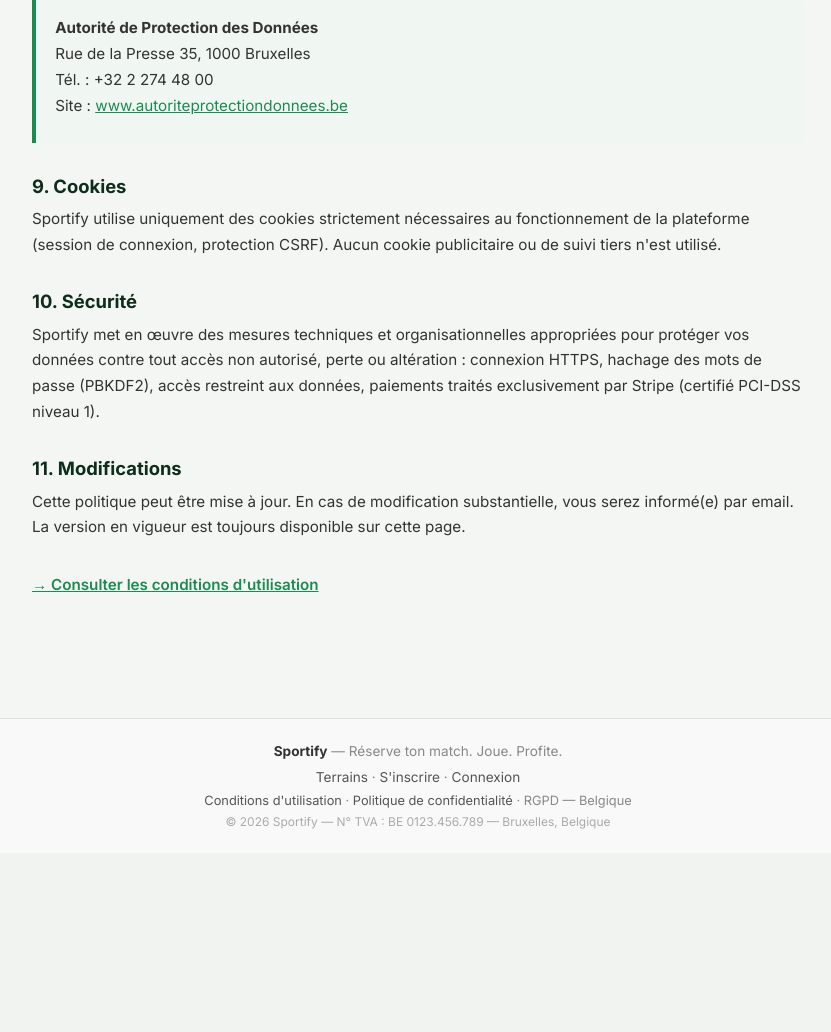
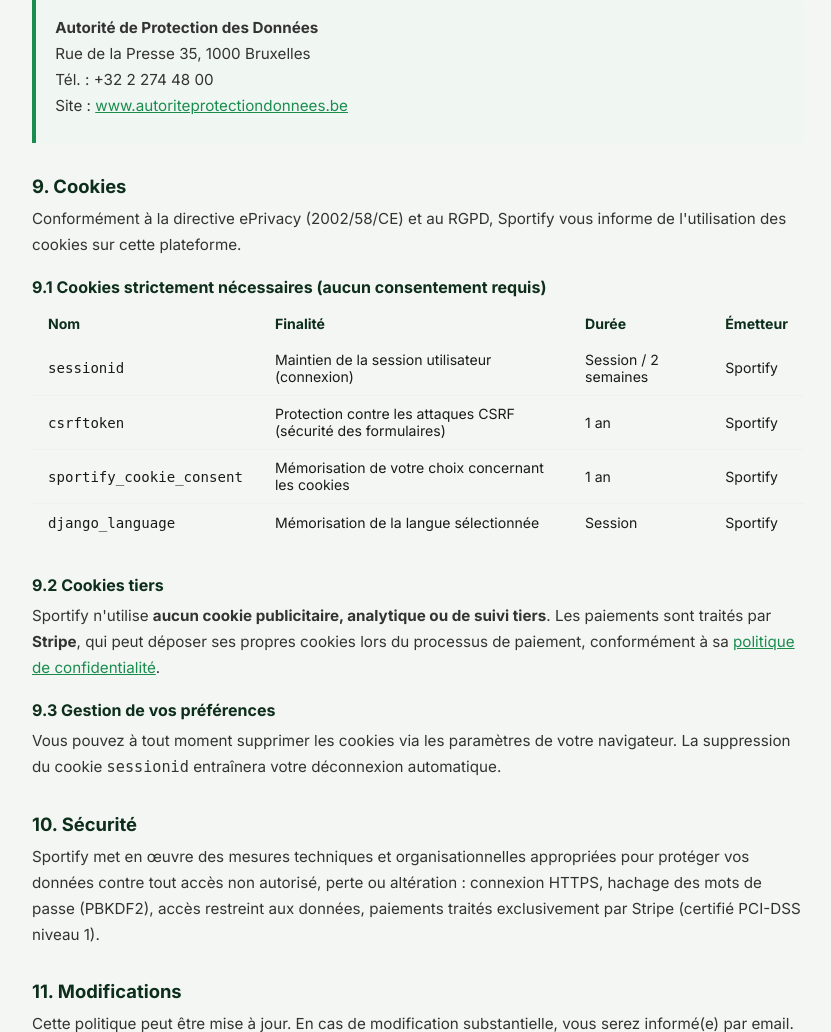
Before and after one commit to Morad-eh/sportify, a Django app: template gestion/templates/gestion/confidentialite.html in a window 1280 px wide. Shown: the part 2366-3398 px from the top of the page, without its empty margins (222-1053 px from the left). Before the commit the page ends 3195 px from the top, so only its background shows below. Run offline with Django 3.2, Linux system fonts and the light colour scheme; the template is opened without the code that fills it, so the values that code supplies are empty.

Commit message:
rgpd : section cookies complète dans la politique de confidentialité

```diff
--- a/gestion/templates/gestion/confidentialite.html
+++ b/gestion/templates/gestion/confidentialite.html
@@ -114,7 +114,53 @@
     </div>
 
     <h2>9. Cookies</h2>
-    <p>Sportify utilise uniquement des cookies strictement nécessaires au fonctionnement de la plateforme (session de connexion, protection CSRF). Aucun cookie publicitaire ou de suivi tiers n'est utilisé.</p>
+    <p>Conformément à la directive ePrivacy (2002/58/CE) et au RGPD, Sportify vous informe de l'utilisation des cookies sur cette plateforme.</p>
+
+    <h3 style="font-size:1rem; font-weight:700; color:var(--vert-nuit); margin:1.2rem 0 0.5rem;">9.1 Cookies strictement nécessaires (aucun consentement requis)</h3>
+    <div style="overflow-x:auto;">
+    <table style="width:100%; border-collapse:collapse; font-size:0.88rem; margin-bottom:1rem;">
+        <thead>
+            <tr style="background:var(--gris-clair);">
+                <th style="padding:0.6rem 1rem; text-align:left; font-weight:700; color:var(--vert-nuit);">Nom</th>
+                <th style="padding:0.6rem 1rem; text-align:left; font-weight:700; color:var(--vert-nuit);">Finalité</th>
+                <th style="padding:0.6rem 1rem; text-align:left; font-weight:700; color:var(--vert-nuit);">Durée</th>
+                <th style="padding:0.6rem 1rem; text-align:left; font-weight:700; color:var(--vert-nuit);">Émetteur</th>
+            </tr>
+        </thead>
+        <tbody>
+            <tr style="border-bottom:1px solid #f0f0f0;">
+                <td style="padding:0.6rem 1rem;"><code>sessionid</code></td>
+                <td style="padding:0.6rem 1rem;">Maintien de la session utilisateur (connexion)</td>
+                <td style="padding:0.6rem 1rem;">Session / 2 semaines</td>
+                <td style="padding:0.6rem 1rem;">Sportify</td>
+            </tr>
+            <tr style="border-bottom:1px solid #f0f0f0;">
+                <td style="padding:0.6rem 1rem;"><code>csrftoken</code></td>
+                <td style="padding:0.6rem 1rem;">Protection contre les attaques CSRF (sécurité des formulaires)</td>
+                <td style="padding:0.6rem 1rem;">1 an</td>
+                <td style="padding:0.6rem 1rem;">Sportify</td>
+            </tr>
+            <tr style="border-bottom:1px solid #f0f0f0;">
+                <td style="padding:0.6rem 1rem;"><code>sportify_cookie_consent</code></td>
+                <td style="padding:0.6rem 1rem;">Mémorisation de votre choix concernant les cookies</td>
+                <td style="padding:0.6rem 1rem;">1 an</td>
+                <td style="padding:0.6rem 1rem;">Sportify</td>
+            </tr>
+            <tr>
+                <td style="padding:0.6rem 1rem;"><code>django_language</code></td>
+                <td style="padding:0.6rem 1rem;">Mémorisation de la langue sélectionnée</td>
+                <td style="padding:0.6rem 1rem;">Session</td>
+                <td style="padding:0.6rem 1rem;">Sportify</td>
+            </tr>
+        </tbody>
+    </table>
+    </div>
+
+    <h3 style="font-size:1rem; font-weight:700; color:var(--vert-nuit); margin:1.2rem 0 0.5rem;">9.2 Cookies tiers</h3>
+    <p>Sportify n'utilise <strong>aucun cookie publicitaire, analytique ou de suivi tiers</strong>. Les paiements sont traités par <strong>Stripe</strong>, qui peut déposer ses propres cookies lors du processus de paiement, conformément à sa <a href="https://stripe.com/fr-be/privacy" target="_blank" style="color:var(--vert-gazon);">politique de confidentialité</a>.</p>
+
+    <h3 style="font-size:1rem; font-weight:700; color:var(--vert-nuit); margin:1.2rem 0 0.5rem;">9.3 Gestion de vos préférences</h3>
+    <p>Vous pouvez à tout moment supprimer les cookies via les paramètres de votre navigateur. La suppression du cookie <code>sessionid</code> entraînera votre déconnexion automatique.</p>
 
     <h2>10. Sécurité</h2>
     <p>Sportify met en œuvre des mesures techniques et organisationnelles appropriées pour protéger vos données contre tout accès non autorisé, perte ou altération : connexion HTTPS, hachage des mots de passe (PBKDF2), accès restreint aux données, paiements traités exclusivement par Stripe (certifié PCI-DSS niveau 1).</p>
```
